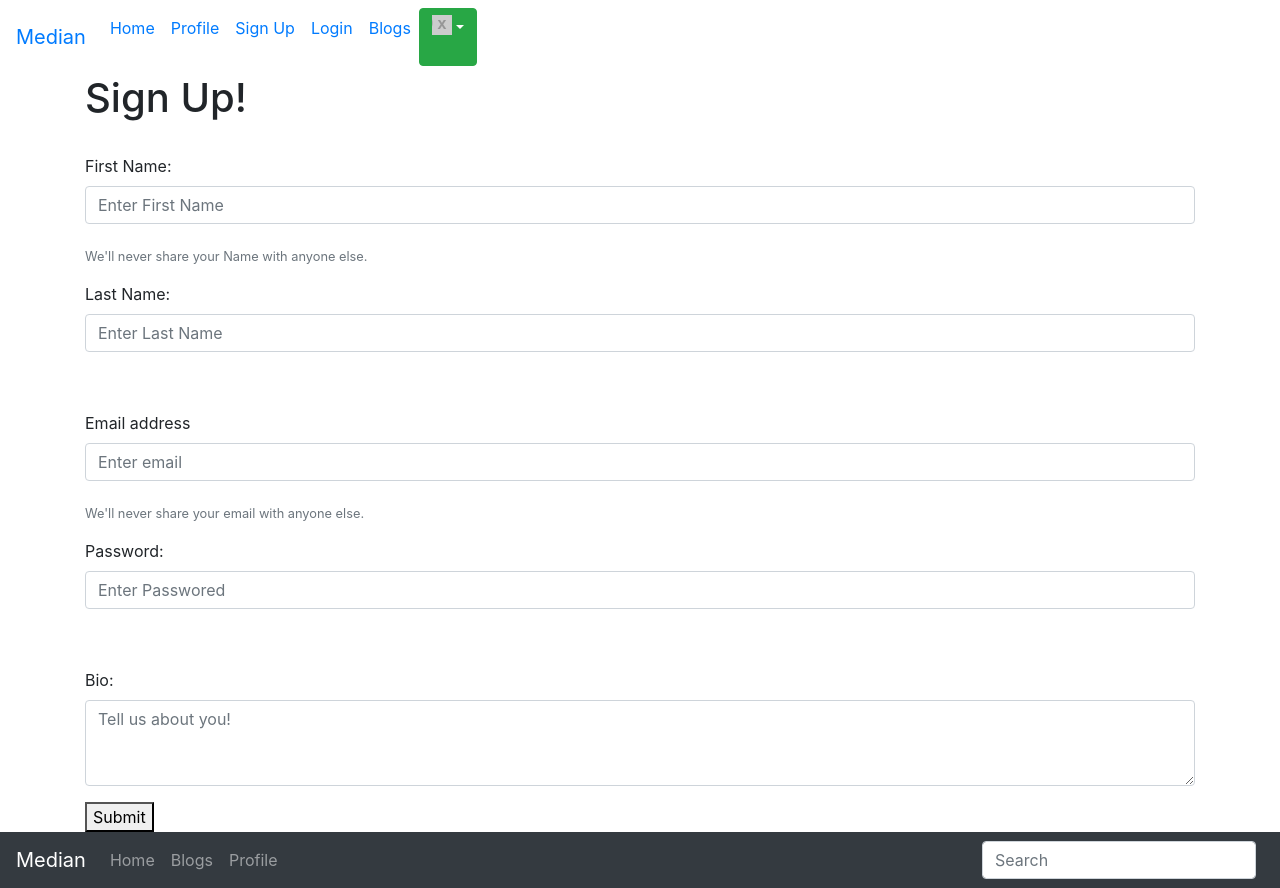
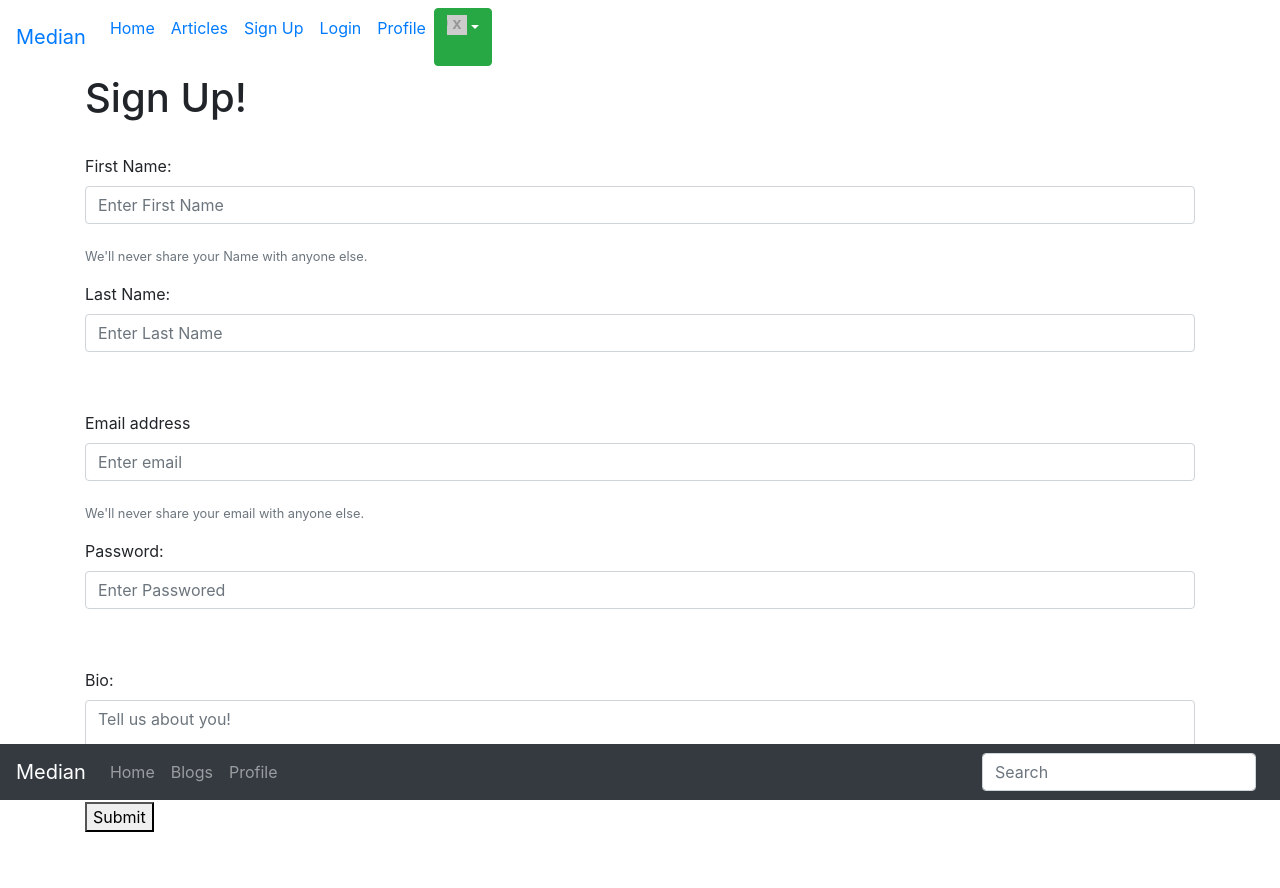
Before and after one commit to JCoonceWozU/woz-blog-fe-client-team1, a Next.js app: page /signup in a window 1280 px wide. After the commit the page ends 832 px from the top, so only its background shows below. Built offline with nearby package versions, Linux system fonts and the light colour scheme.

Commit message:
footer/nav

```diff
--- a/components/Article.js
+++ b/components/Article.js
@@ -7,7 +7,7 @@ const Article = ({ article }) => {
         <Card>
             <Card.Header>
             <Link href='/articles/[id]' as={'/articles/' + article.id}>
-              <a>Title: {article.title}</a>
+              <a>{article.title}</a>
             </Link>
                 {' '}
                 <cite title="Source Title">Source: Author</cite>{' '}
@@ -16,7 +16,7 @@ const Article = ({ article }) => {
                 <blockquote className="blockquote mb-0">
                     <p>
                         {' '}
-                     Body: {article.body}{' '}
+                    {article.body}{' '}
                     </p>
                     <footer className="blockquote-footer">
                     {new Date(article.createdAt).toDateString()}
--- a/layouts/Footer.js
+++ b/layouts/Footer.js
@@ -3,7 +3,7 @@ import { Navbar, Nav, Form, FormControl} from 'react-bootstrap';
 
 const Footer = () => {
     return (
-        <Navbar bg="dark" variant="dark">
+        <Navbar bg="dark" variant="dark" fixed="bottom">
         <Navbar.Brand href="#home">Median</Navbar.Brand>
         <Nav className="mr-auto">
           <Nav.Link href="#home">Home</Nav.Link>
--- a/layouts/NavBar.js
+++ b/layouts/NavBar.js
@@ -8,10 +8,11 @@ const NavBar = () => {
           <Navbar.Brand ><Link href="/">Median</Link></Navbar.Brand>
           <Nav className="mr-auto">
             <Nav.Link ><Link href="/">Home</Link></Nav.Link>
-            <Nav.Link ><Link href="/profile">Profile</Link></Nav.Link>
+            <Nav.Link ><Link href="/articles">Articles</Link></Nav.Link>
             <Nav.Link ><Link href="/signup">Sign Up</Link></Nav.Link>
             <Nav.Link ><Link href="/login">Login</Link></Nav.Link>
-            <Nav.Link ><Link href="/articles">Blogs</Link></Nav.Link>
+            <Nav.Link ><Link href="/profile">Profile</Link></Nav.Link>
+
             <Form inline>
             <Dropdown>
                 <Dropdown.Toggle variant="success" id="dropdown-basic">
```
